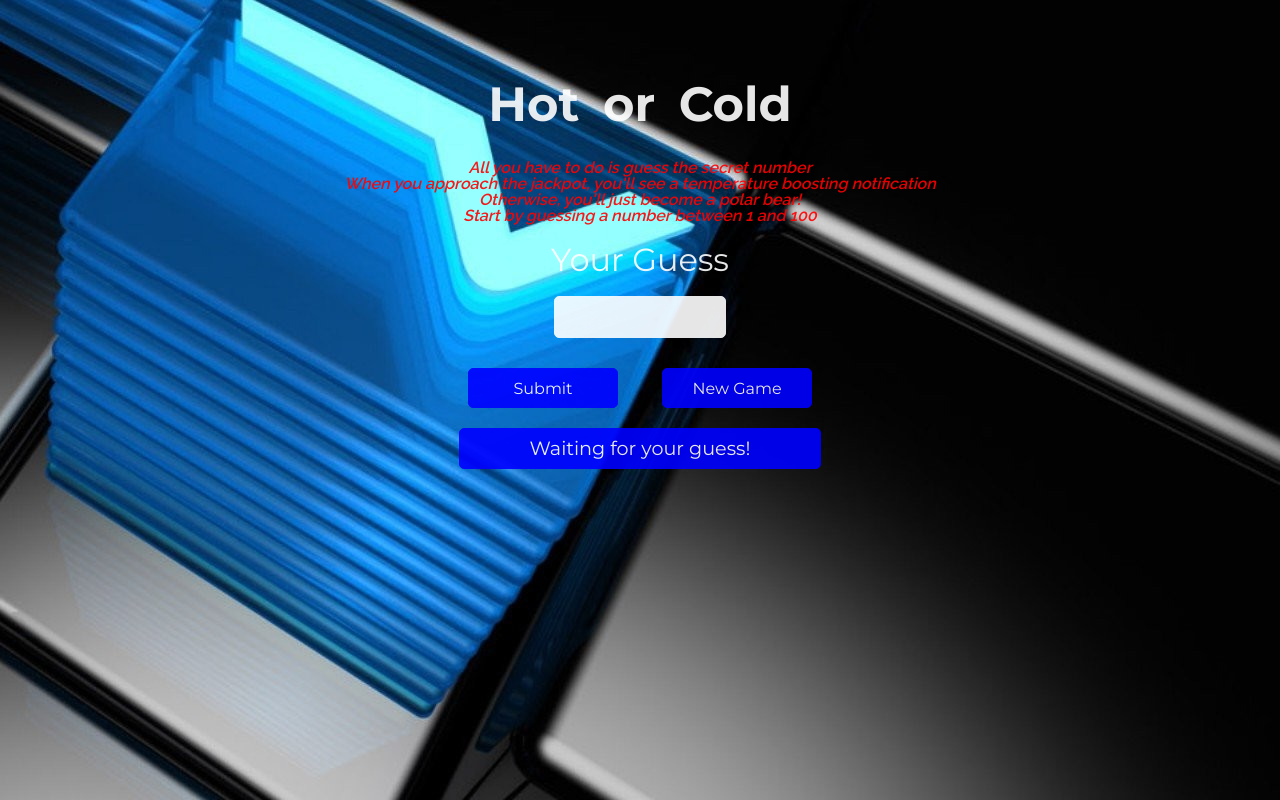
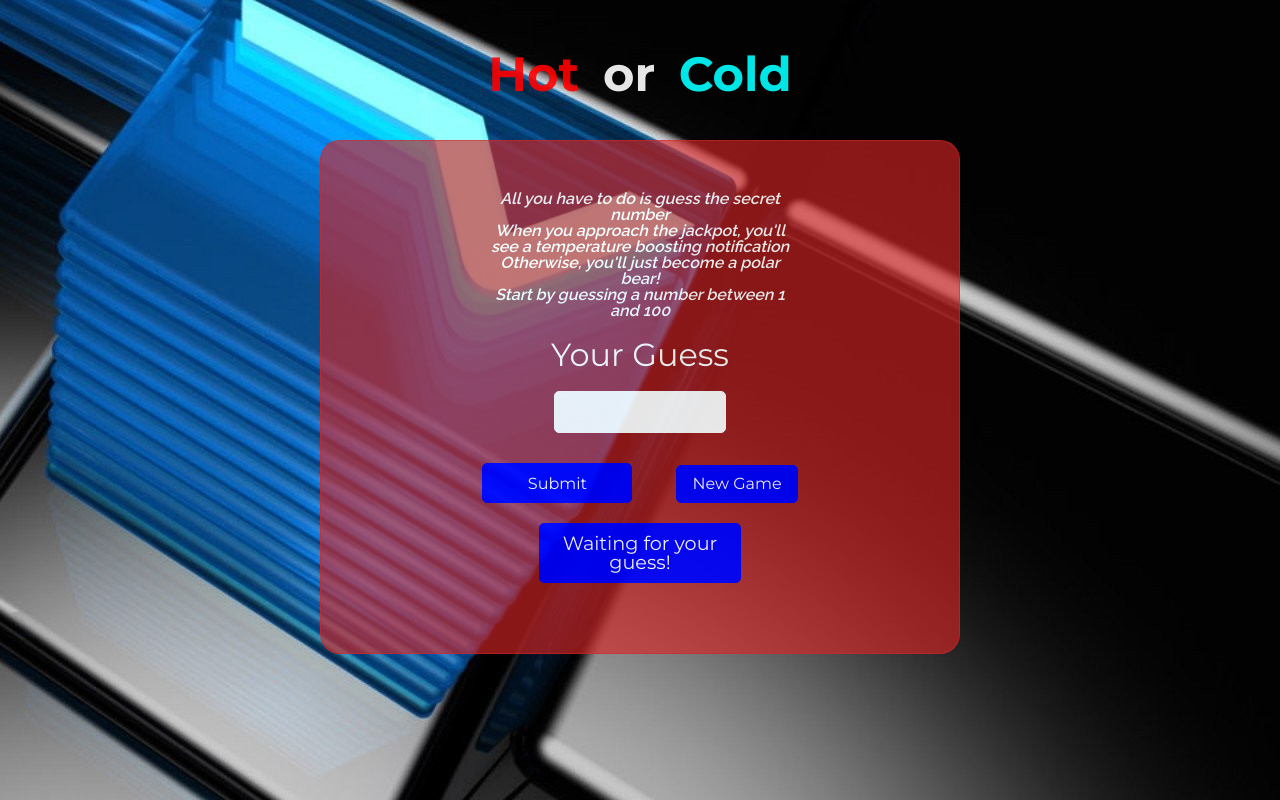
Before and after one commit to emmanuel-isaac/Hot_or_Cold, a plain HTML site: page index.html in a window 1280 px wide. Drawn offline with Linux system fonts and the light colour scheme.

Commit message:
last commit

```diff
--- a/css/main.css
+++ b/css/main.css
@@ -55,16 +55,23 @@ table {
 HEADER
 ****************************/
 
-html {
+.html {
   background: url('../img/background.jpg') no-repeat fixed 100% 100%;
   opacity: .9;
   height: 100%;
 }
 
-
+.body {
+  background: hsla( 0, 70%, 50%, .7 );
+  border: thin solid;
+  margin: 20px 25%;
+  padding: 50px 0;
+  border-radius: 20px;
+  border-color: hsla( 0, 70%, 50%, .7 );
+}
 
 .header {
-  margin: 50px auto 10px;
+  margin: 20px auto 10px;
   width: 30%;
   height: 100px;
   color: #fff;
@@ -77,20 +84,26 @@ h1 {
   padding-top: 30px;
   font-weight: 700;
   word-spacing: 10px;
+}
 
+.hot {
+  color: red;
+}
+
+.cold {
+  color: cyan;
 }
 
 body p {
   text-align: center;
   width: 50%;
-  color: #ff0000;
+  color: #fff;
   margin: 0 auto;
   font-family: Raleway, sans-serif;
   font-style: italic;
 }
 
 form {
-  /*border: thin solid;*/
   display: block;
   margin: 20px auto;
   color: #fff;
@@ -121,7 +134,7 @@ input:hover {
 }
 
 #submit,
-#reset {
+.newGame {
   display: inline-block;
   margin: 20px;
   padding: 10px 10px 15px;
@@ -131,10 +144,16 @@ input:hover {
   color: #fff;
   border: thin solid blue;
   border-radius: 5px;
+  text-decoration: none;
+}
+
+.newGame {
+  text-decoration: none;
+  padding: 10px 15px;
 }
 
 #submit:hover,
-#reset:hover {
+.newGame:hover {
   background: #fff;
   color: blue;
   border: blue thin solid;
--- a/index.html
+++ b/index.html
@@ -1,5 +1,5 @@
 <!DOCTYPE html>
-<html>
+<html class="html">
   <head>
     <meta charset="utf-8">
     <title>Hot or Cold</title>
@@ -7,12 +7,13 @@
     <link href='http://fonts.googleapis.com/css?family=Montserrat:400,700' rel='stylesheet' type='text/css'>
     <link href='http://fonts.googleapis.com/css?family=Raleway:600|Slabo+27px' rel='stylesheet' type='text/css'>
   </head>
+  <div class="document">
     <div class="header">
       <header>
-    <h1>Hot or Cold</h1>
-
+        <h1><span class="hot">Hot</span> or <span class="cold">Cold</span></h1>
       </header>
     </div>
+    <div class="body">
       <body>
         <p>All you have to do is guess the secret number<br>When you approach the jackpot, you'll see a temperature boosting notification<br>Otherwise, you'll just become a polar bear!<br>Start by guessing a number between 1 and 100</p>
 
@@ -22,11 +23,13 @@
 
           <div class="buttons">
             <input type="submit" value="Submit" id="submit">
-        <input type="reset" value="New Game" id="reset">
+            <a href="index.html" class="newGame">New Game</a>
           </div>
 
           <label id="user-feedback">Waiting for your guess!</label>
         </form>
         <script type="text/javascript" src="interactiveness.js"></script>
       </body>
+    </div>
+  </div>
 </html>
--- a/interactiveness.js
+++ b/interactiveness.js
@@ -1,6 +1,7 @@
 // The Object Literal Pattern
 
 var gameController = {
+
 	getRandom: function () {
     var randomNumber = Math.ceil(Math.random() * 100);
     return randomNumber;
@@ -8,7 +9,7 @@ var gameController = {
 
   computerChoice: 0,
   oldDifference: 100,
-  newDifference: 0,
+  newDifference: NaN,
   userPick: 0,
   userChoice: 0,
   submit: null,
```
Lines whose indentation alone changed are shown as unchanged.
